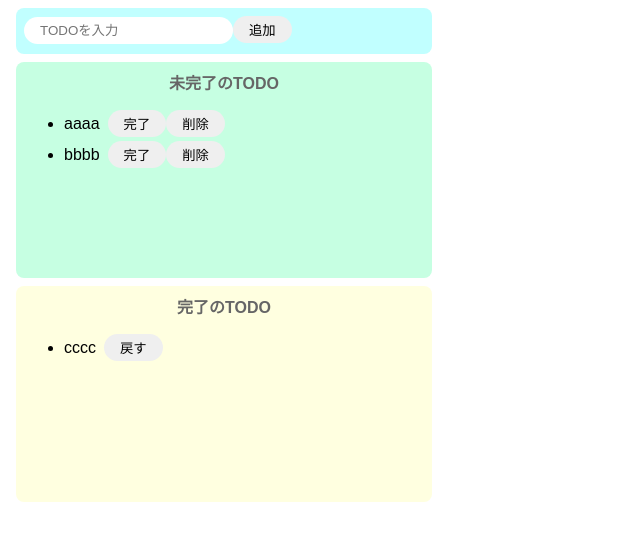
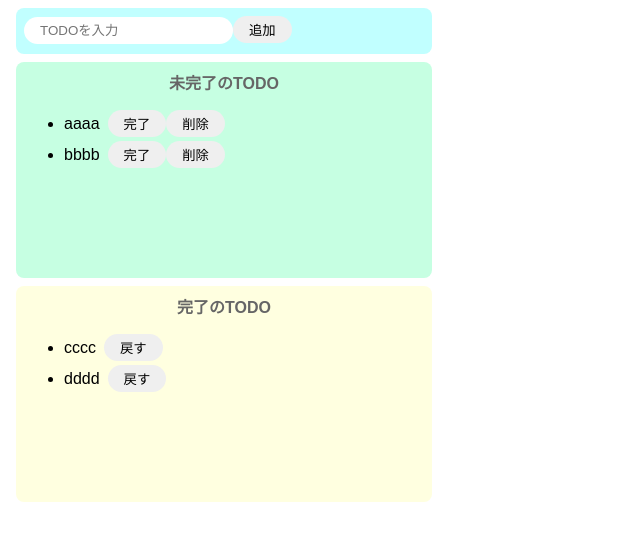
Before and after one commit to masnzzz/react-udemy, a React (Create React App) app: page / in a window 1280 px wide. Shown: the top 540 px of the page, without its empty margins (0-640 px from the left). Built offline with nearby package versions, Linux system fonts and the light colour scheme.

Commit message:
reactを意識したモックに修正
todoを配列にして回す

```diff
--- a/src/App.jsx
+++ b/src/App.jsx
@@ -1,35 +1,44 @@
-import React from "react";
+import React, { useState } from "react";
 import "./styles.css";
 
 export const App = () => {
+    const [incompleteTodos, setIncompleteTodos] = useState(['aaaa', 'bbbb']);
+
+    const [completeTodos, setCompoleteTodos] = useState(['cccc', 'dddd']);
+
     return (
         <>
             <div className="input-area">
                 <input placeholder="TODOを入力" />
                 <button>追加</button>
             </div>
+
             <div className="incomplete-area">
                 <p className="title">未完了のTODO</p>
                 <ul>
-                    <div className="list-row">
-                        <li>aaaa</li>
-                        <button>完了</button>
-                        <button>削除</button>
-                    </div>
-                    <div className="list-row">
-                        <li>bbbb</li>
-                        <button>完了</button>
-                        <button>削除</button>
-                    </div>
+                    {incompleteTodos.map((todo) => {
+                        return (
+                            <div key={todo} className="list-row">
+                                <li>{todo}</li>
+                                <button>完了</button>
+                                <button>削除</button>
+                            </div>
+                        );
+                    })}
                 </ul>
             </div>
+
             <div className="complete-area">
                 <p className="title">完了のTODO</p>
                 <ul>
-                    <div className="list-row">
-                        <li>cccc</li>
-                        <button>戻す</button>
-                    </div>
+                    {completeTodos.map((todo) => {
+                        return (
+                            <div key={todo} className="list-row">
+                                <li>{todo}</li>
+                                <button>戻す</button>
+                            </div>
+                        );
+                    })}
                 </ul>
             </div>
         </>
```
